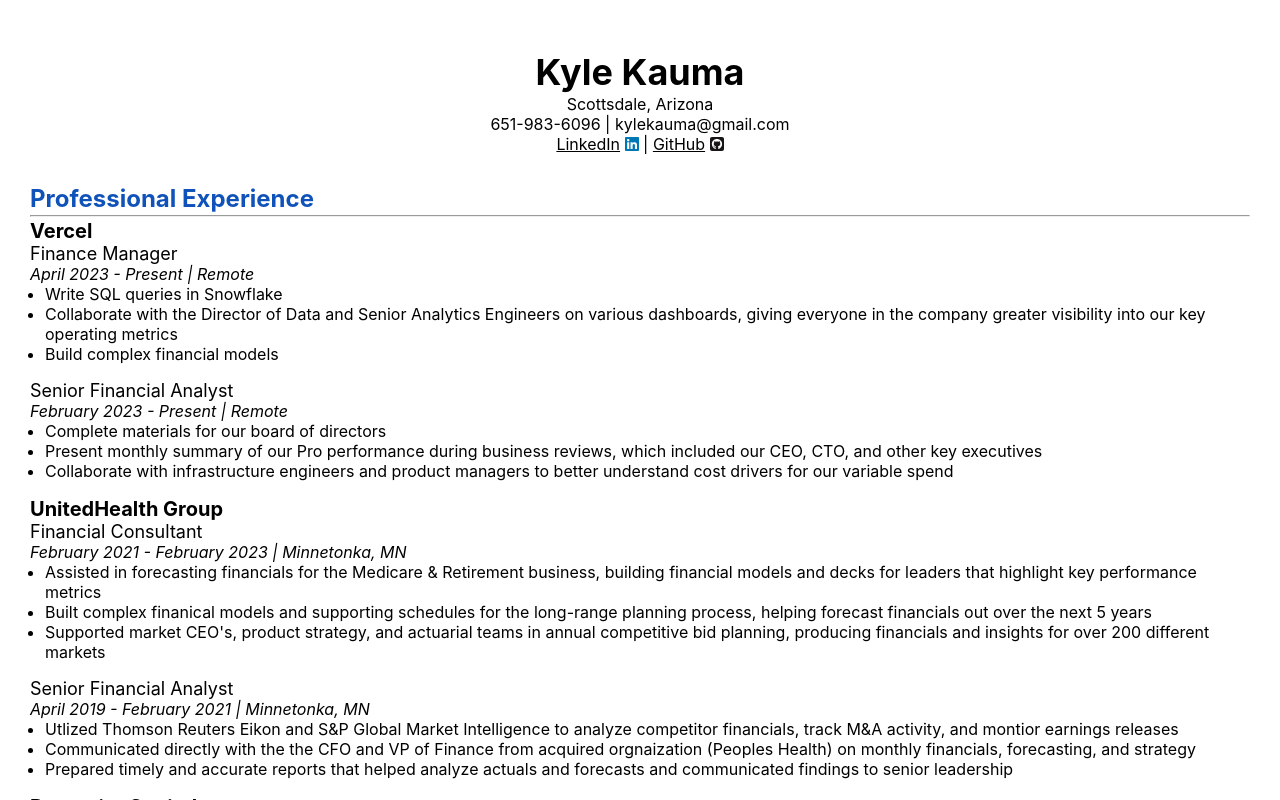
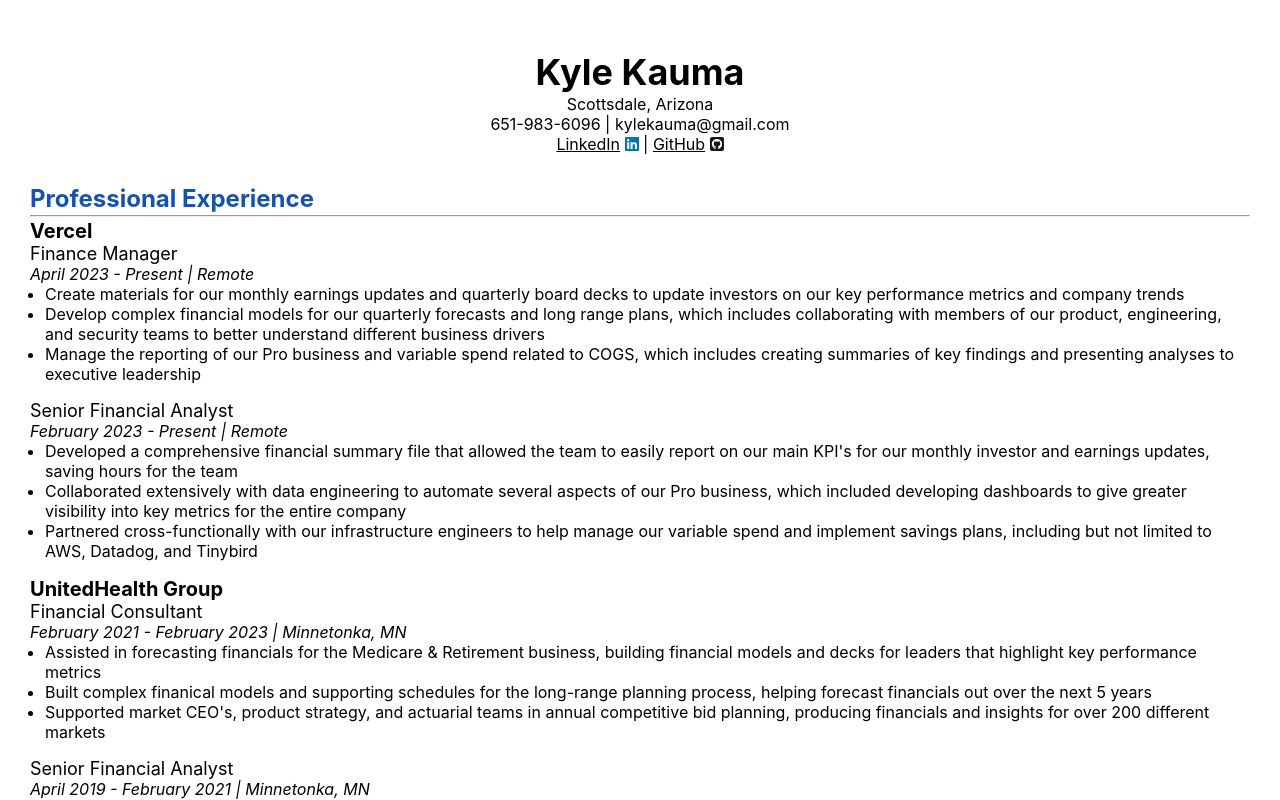
Before and after one commit to kkauma/aws-cloud-resume, a React (Create React App) app: page / in a window 1280 px wide. Shown: the top 800 px of the page. Built offline with nearby package versions, Linux system fonts and the light colour scheme.

Commit message:
add new Vercel content

```diff
--- a/src/components/Main.js
+++ b/src/components/Main.js
@@ -12,27 +12,40 @@
         <h5 className="finance-manager">Finance Manager</h5>
         <h5 className="date">April 2023 - Present | Remote</h5>
         <ul className="finance-manager-content">
-          <li className="align-left">Write SQL queries in Snowflake</li>
           <li className="align-left">
-            Collaborate with the Director of Data and Senior Analytics Engineers
-            on various dashboards, giving everyone in the company greater
-            visibility into our key operating metrics
+            Create materials for our monthly earnings updates and quarterly
+            board decks to update investors on our key performance metrics and
+            company trends
           </li>
-          <li className="align-left">Build complex financial models</li>
+          <li className="align-left">
+            Develop complex financial models for our quarterly forecasts and
+            long range plans, which includes collaborating with members of our
+            product, engineering, and security teams to better understand
+            different business drivers
+          </li>
+          <li className="align-left">
+            Manage the reporting of our Pro business and variable spend related
+            to COGS, which includes creating summaries of key findings and
+            presenting analyses to executive leadership
+          </li>
         </ul>
         <h5 className="sfa-vercel">Senior Financial Analyst</h5>
         <h5 className="date">February 2023 - Present | Remote</h5>
         <ul className="sfa-vercel-content">
           <li className="align-left">
-            Complete materials for our board of directors
+            Developed a comprehensive financial summary file that allowed the
+            team to easily report on our main KPI's for our monthly investor and
+            earnings updates, saving hours for the team
           </li>
           <li className="align-left">
-            Present monthly summary of our Pro performance during business
-            reviews, which included our CEO, CTO, and other key executives
+            Collaborated extensively with data engineering to automate several
+            aspects of our Pro business, which included developing dashboards to
+            give greater visibility into key metrics for the entire company
           </li>
           <li className="align-left">
-            Collaborate with infrastructure engineers and product managers to
-            better understand cost drivers for our variable spend
+            Partnered cross-functionally with our infrastructure engineers to
+            help manage our variable spend and implement savings plans,
+            including but not limited to AWS, Datadog, and Tinybird
           </li>
         </ul>
 
```
